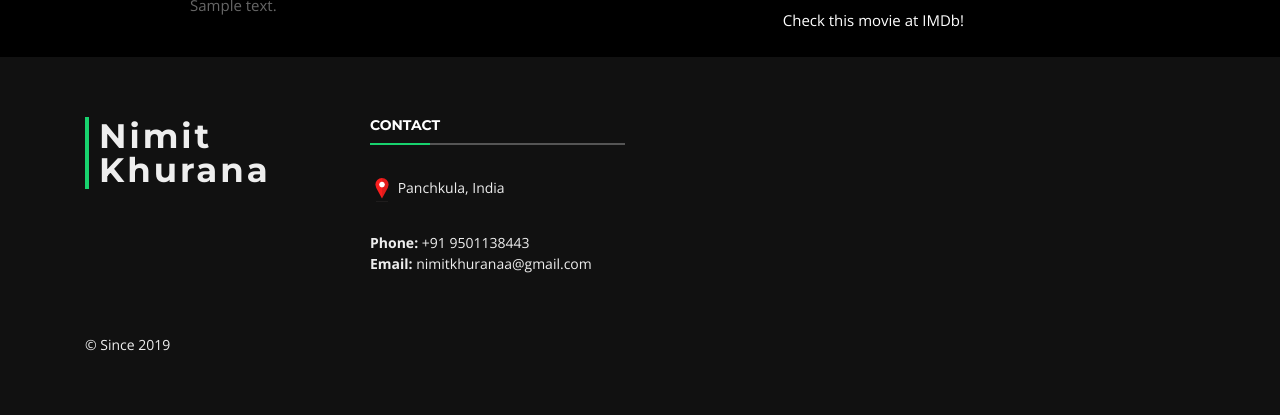
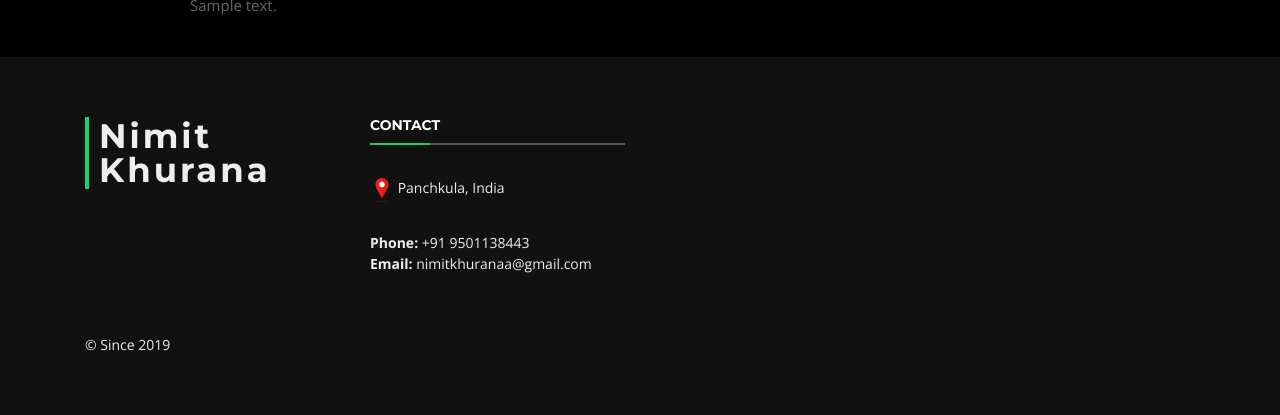
Before and after one commit to Nimit-Khurana/IMDb-test, a Flask app: template templates/movie.html in a window 1280 px wide. Shown: the part 512-927 px from the top of the page. Run offline with Flask 2, Linux system fonts and the light colour scheme; the template is opened without the code that fills it: most values are stand-ins (such as "Sample title", 1, 10 or a date in 2020); grey boxes marked "Sample" are stand-in pictures; some libraries are stand-ins or nearby versions.

Commit message:
improvements

```diff
--- a/templates/base.html
+++ b/templates/base.html
@@ -26,7 +26,7 @@
     <header id="header">
         <div class="container-fluid">
             <div id="logo" class="pull-left">
-                <h1><a href="#intro" class="scrollto">{% block header %}{% endblock %}</a></h1>
+                <h1>{% block header %}{% endblock %}</h1>
             </div>
         </div>
     </header>
--- a/templates/imdb.html
+++ b/templates/imdb.html
@@ -1,4 +1,4 @@
-{% extends "base.html" %} {% block header %} IMDb {% endblock %} {% block section_intro %}
+{% extends "base.html" %} {% block header %} <a href="#intro" class="scrollto">IMDb</a> {% endblock %} {% block section_intro %}
 <section id="intro">
     <div class="intro-container">
         <div id="introCarousel" class="carousel  slide carousel-fade" data-ride="carousel">
--- a/templates/movie.html
+++ b/templates/movie.html
@@ -1,4 +1,4 @@
-{% extends "base.html" %} {% block header %} {{ data["movie"] }} ({{ data["rating"] }}/10) {% endblock %} {% block movie %}
+{% extends "base.html" %} {% block header %} <a href="{{ data['imdbLink'] }}" class="scrollto">{{ data["movie"] }} ({{ data["rating"] }}/10) </a>{% endblock %} {% block movie %}
 <div class="movie" style="flex-grow: 2">
     <div class="video" style="flex-grow: 4">
         <img src="{{ data['image'] }}" style="width:200px;height:350px;">
@@ -11,7 +11,6 @@
         <p>{{ data["summary"] }}</p>
         <iframe class="movie-video" src="https://www.youtube.com/embed/{{ data['video'] }}">
         </iframe>
-        <a href="{{ data['imdbLink'] }}" style="text-decoration: none;color: white;">Check this movie at IMDb!</a>
     </div>
 </div>
 
```
